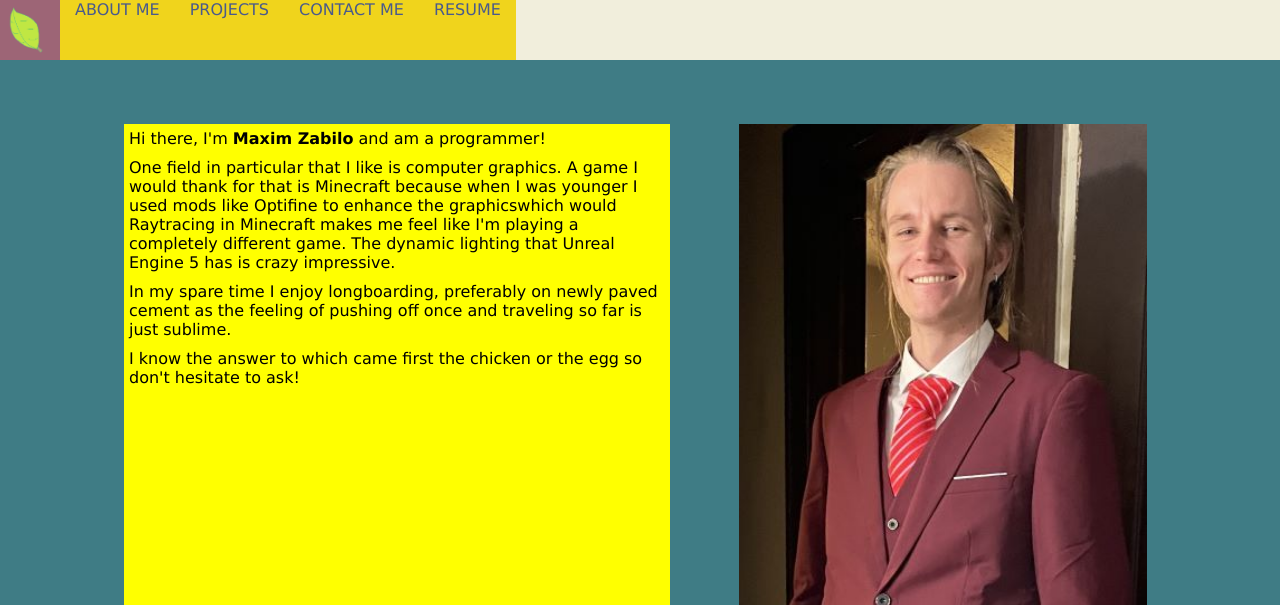
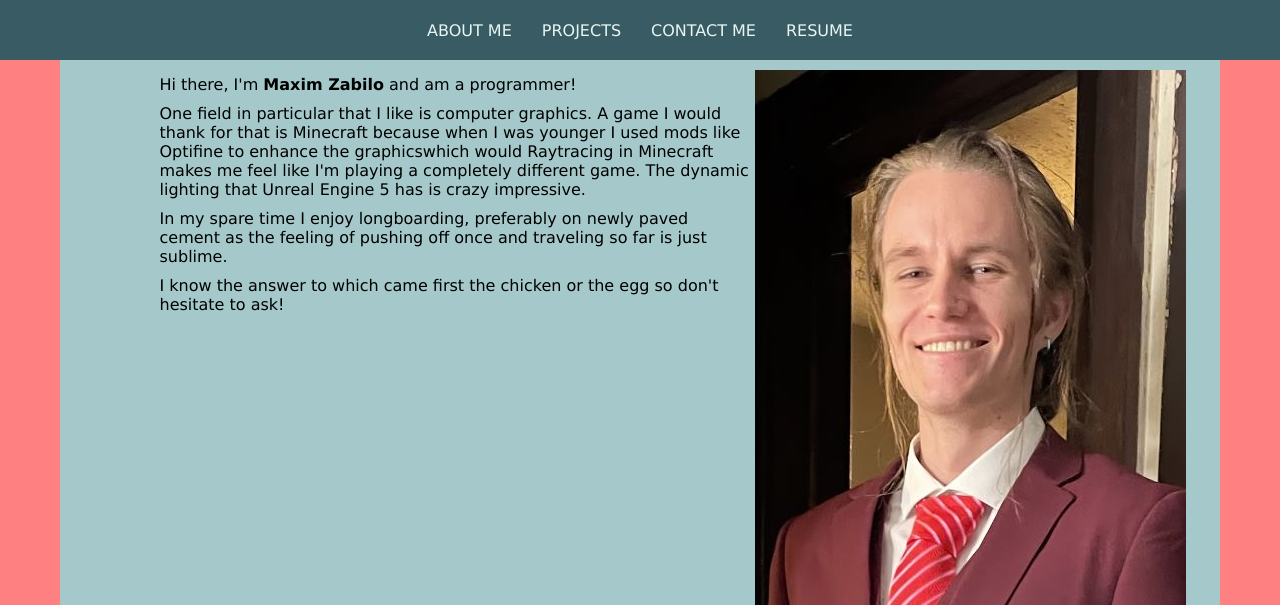
Before and after one commit to Rays91546/My-Page, a plain HTML site: page index.html in a window 1280 px wide. Shown: the top 605 px of the page. Drawn offline with Linux system fonts and the light colour scheme.

Commit message:
finalizing design for about me page

```diff
--- a/index.html
+++ b/index.html
@@ -29,6 +29,14 @@
         </ul>
     </div>
 
+    <div class="sidenav" style="left: 0">
+        <!--ul>
+            <li><a href="https://github.com/Rays91546" target="_blank" target="_blank"><img src="img/GitHub-Mark/PNG/GitHub-Mark-32px.png"></a></li>
+            <li><a href="https://www.linkedin.com/in/maxim-zabilo-839493178/" target="_blank"><img src="img/in-black-34.png"></a></li>
+            <li><a href="https://codepen.io/Rays91546" target="_blank"><img src="img/codepen-logo-32px.png"></a></li>
+        </ul-->
+    </div>
+
     <div id="about-me" class="main">
         <div class="main-text">
             <p>
@@ -51,7 +59,7 @@
         </div>
 
         <div class="main-img">
-            <img src="img/me_red_suit_downsized.jpeg">
+            <img src="img/me_2_face_shot_downsized.jpg">
         </div>
     </div>
 
--- a/style.css
+++ b/style.css
@@ -1,3 +1,4 @@
+/* Reset all of the default settings */
 * {
   padding: 0;
   margin: 0;
@@ -6,20 +7,41 @@
   position: relative;
 }
 
+/* Variables */
+:root {
+  --primary-color: #A5C9CA;
+  --secondary-color: #395B64;
+  --tertiary-color: #89435;
+  --quadraury-color: #495A8C;
+  --red-color: #ff8080;
+  --accent-color: #2C3333;
+  --offwhite-color: #E7F6F2;
+  --white-color: #FFFFFF;
+  --text-color: #939393;
+  --font-main: 'Poppins', sans-serif;
+  --font-weight-light: 300;
+  --font-weight-medium: 500;
+  --font-weight-semibold: 600;
+
+  --main-offset: 60px;
+}
+
 body {
   margin: 0;
-  background-color: #3F7C85;
+  background-color: var(--primary-color);
 }
 
 /* Main menu at the top with image of leaf */
 
 .nav-main {
-  width: 100%;
-  height: 60px;
-  background-color: #F1EEDC;
-  position: fixed;
+  width: 100%; /* Takes up the width of the entire page */
+  height: var(--main-offset); /* Is 60 pixels tall regardless of what happens */
+  background-color: var(--secondary-color);
+  position: fixed; /*  */
   display: flex;
   flex-wrap: wrap;
+  justify-content: center;
+  align-content: center;
   z-index: 1000;
   position: fixed;
 }
@@ -28,12 +50,13 @@ body {
   margin: 0;
   width: 60px;
   height: 100%;
-  background-color: #89435D;
-  background-image: url("img/home_icon_transparent.png");
+  background-color: var(--red-color);
+  background-image: url("img/m_logo_transparent.png");
   background-repeat: no-repeat;
   background-size: 80%;
   background-position: center;
   cursor: pointer;
+  display: none;
 }
 
 .btn-nav:hover {
@@ -41,15 +64,19 @@ body {
 }
 
 .nav-main ul {
+  align-content: center;
+  height: 100%;
+  width: 100%;
   display: flex;
   flex-wrap: wrap;
   justify-content: center;
   /*padding-left: 65%;*/
-  background-color: rgb(240, 212, 28);
+  background-color: var(--secondary-color);
   /*position: right;*/
 }
 
 .nav-main ul li {
+  /*margin-left: 60px;*/
   list-style: none;
   /*line-height: 2px;*/
 }
@@ -60,17 +87,18 @@ body {
   padding: 0 15px;
   text-transform: uppercase;
   text-decoration: none;
-  color: #495A8C;
+  color: var(--offwhite-color);
   font-family: Verdana, Geneva, Tahoma, sans-serif;
 }
 
 /* Side bar links with links to other info sites */
 
 .sidenav {
-  /*height: 900px;  Full-height: remove this if you want "auto" height */
+  height: 100%; /* Full-height: remove this if you want "auto" height */
   width: 60px; /* Set the width of the sidebar */
   position: fixed; /* Fixed Sidebar (stay in place on scroll) */
   z-index: 1; /* Stay on top */
+  right: 0; /* Stay at the right */
   /*top: 0;  Stay at the top */
   bottom: 0; /* Stay at the bottom */
   overflow-x: hidden; /* Disable horizontal scroll */
@@ -78,24 +106,33 @@ body {
   /*padding-top: 37%;*/
   /*margin-top: 37%;*/
   /*margin-left: 10px;*/
+  display: flex;
+  flex-flow: column wrap;
+  justify-content: flex-end;
+  background-color: var(--red-color);
+  margin: 0;
 }
 
 .sidenav ul {
   display: flex;
   flex-wrap: wrap;
   justify-content: center;
+  /*background-color: red;*/
 }
 
 .sidenav ul li {
   list-style: none;
+  /*background-color: purple;*/
+  padding: 20px;
 }
 
 .sidenav ul li a {
+  /*background-color: white;*/
   /*height: 50%;
   padding: 0 15px;*/
   text-transform: uppercase;
   text-decoration: none;
-  color: #495A8C;
+  color: var(--offwhite-color);
   font-family: Verdana, Geneva, Tahoma, sans-serif;
 }
 
@@ -106,18 +143,25 @@ body {
   margin-left: 60px;
   margin-top: 60px;
 
-  padding: 5%;
+  padding: 10px;
 
-  height: 800px;
+  position: fixed;
+
+  /*background-color: #54BAB9;*/
 
   display: flex;
   flex-wrap: wrap;
+  justify-content: center;
+  /*align-content: space-between;*/
   z-index: 800;
 }
 
 .main-text {
   width: 50%;
-  background-color: yellow;
+  display: flex;
+  flex-flow: column wrap;
+  justify-content: left;
+  /*background-color: yellow;*/
 }
 
 .main-text p {
@@ -125,7 +169,7 @@ body {
 }
 
 .main-img {
-  width: 50%;
+  /*width: 50%;*/
   display: flex;
   justify-content: center;
   /*padding: 5px;*/
```
Also changed, not shown: img/me_2_face_shot_downsized.jpg (added), img/me_red_suit.jpeg (deleted), img/me_red_suit_downsized.jpeg (deleted), 1 other file.
